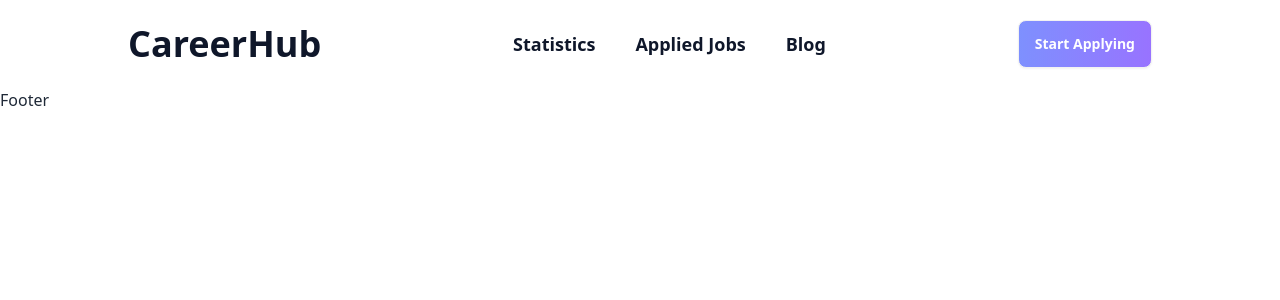
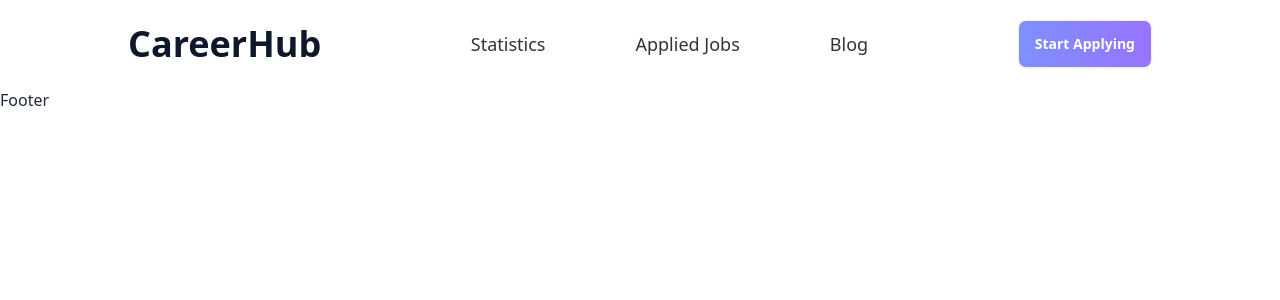
Before and after one commit to AshikurZaman01/Career-Hub, a React (Vite) app: page / in a window 1280 px wide. Shown: the top 300 px of the page. Built offline with nearby package versions, Linux system fonts and the light colour scheme.

Commit message:
add active link

```diff
--- a/src/index.css
+++ b/src/index.css
@@ -1,3 +1,30 @@
 @tailwind base;
 @tailwind components;
 @tailwind utilities;
+
+ul {
+    list-style: none;
+    padding: 0;
+    margin: 0;
+}
+li {
+    display: inline-block;
+    margin: 0 5px;
+}
+li a {
+    display: inline-block;
+    padding: 10px 20px;
+    color: #333;
+    font-weight: 400;
+    text-decoration: none;
+    position: relative;
+    transition: color 0.3s ease;
+}
+li a.active {
+    background: linear-gradient(90deg, #7E90FE, #9873FF);
+    font-weight: 700;
+}
+li a:hover:not(.active) {
+    color: #007bff;
+    background-color: #f0f8ff;
+}
```
